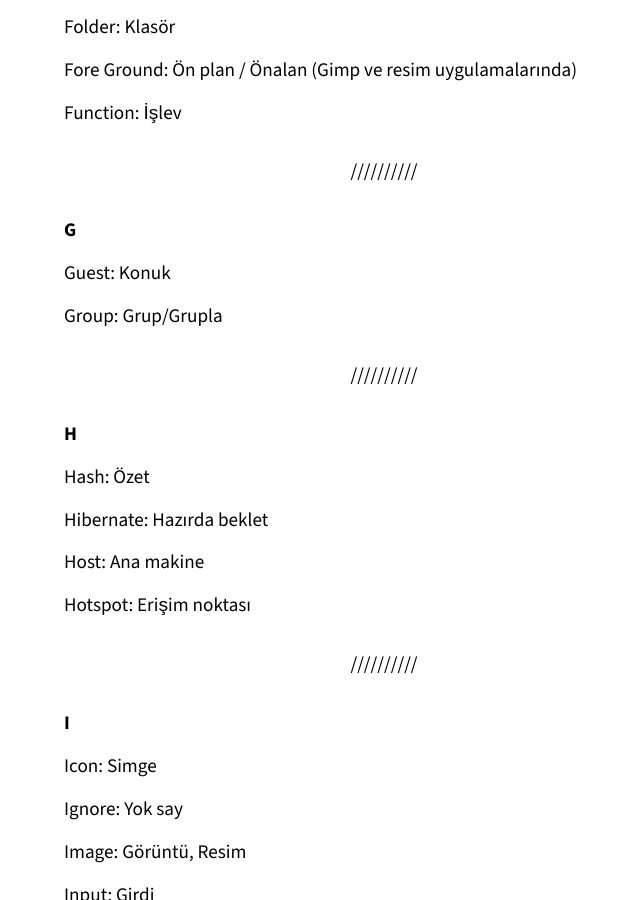
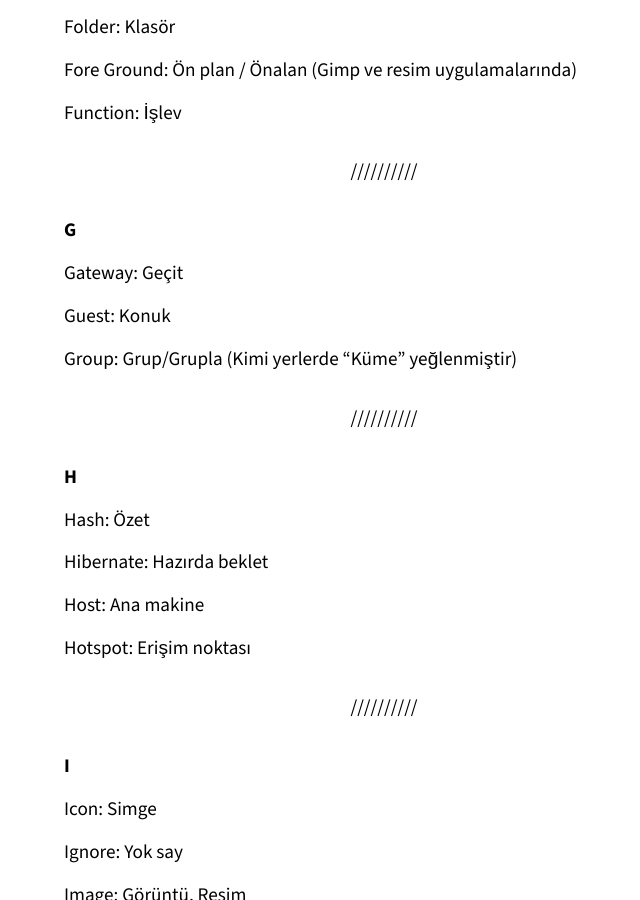
Before and after one commit to gnometurk/gnomeorgtr, a Jekyll site: the page built from ceviri/sozluk.md, in a window 1280 px wide and 900 px high, scrolled down 3750 px. Shown: the whole window, without its empty margins (256-896 px from the left). Built offline with Jekyll 4.4.1, drawn with Linux system fonts in a browser that asks for light colours.

Commit message:
Update dictionary

```diff
--- a/ceviri/sozluk.md
+++ b/ceviri/sozluk.md
@@ -166,9 +166,11 @@ Function: İşlev
 
 **G**
 
+Gateway: Geçit
+
 Guest: Konuk
 
-Group: Grup/Grupla
+Group: Grup/Grupla (Kimi yerlerde “Küme” yeğlenmiştir)
 
 ---
 
```
Also changed, not shown: other parts of ceviri/sozluk.md (+2 -0 lines).
